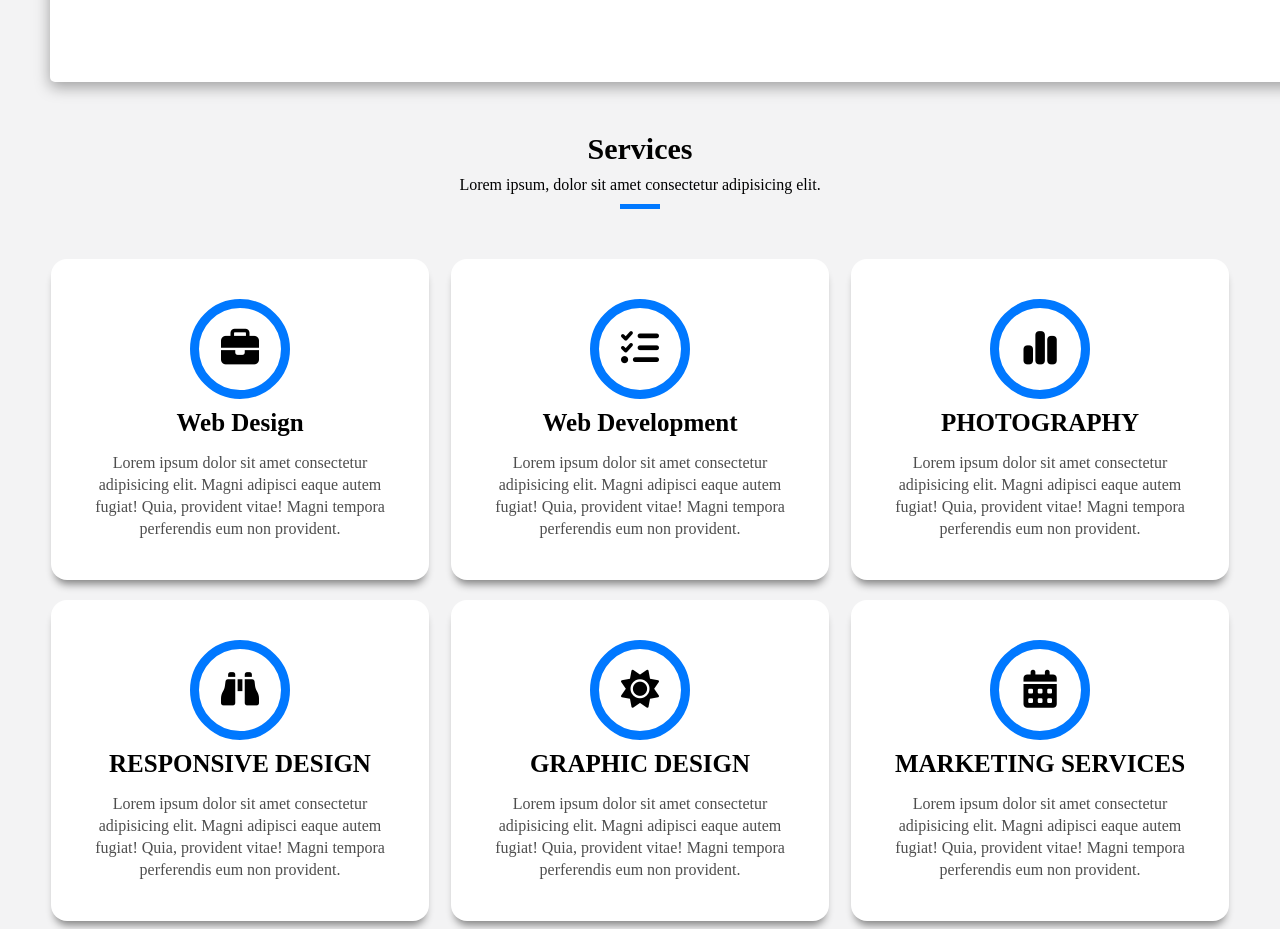
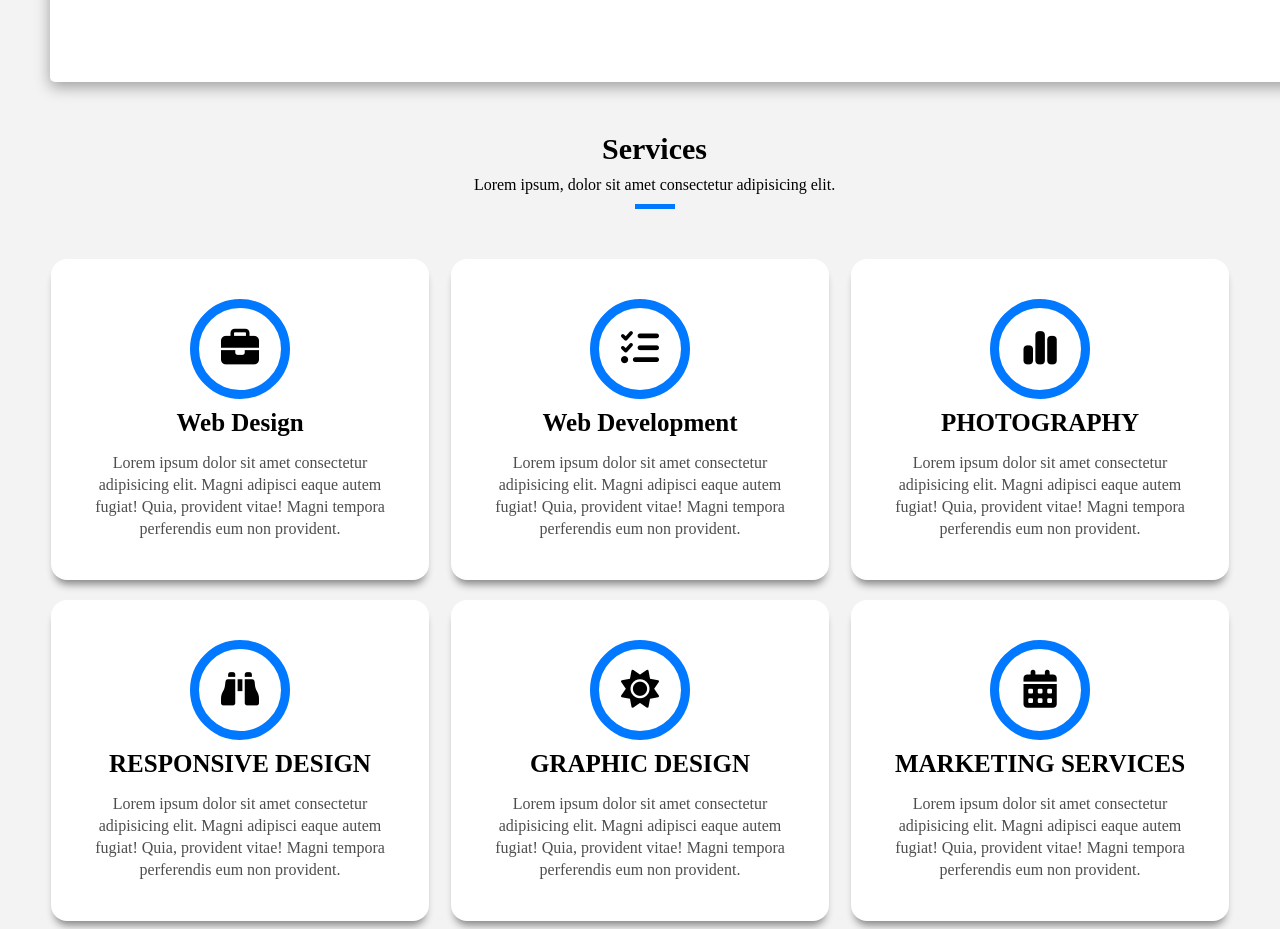
Before and after one commit to ilkin1zahidov/portfolio, a plain HTML site: page index.html in a window 1280 px wide. Shown: the part 1300-2229 px from the top of the page. Drawn offline with nearby package versions, Linux system fonts and the light colour scheme.

Commit message:
fixed portfolio

```diff
--- a/assets/assets/sass/main.scss
+++ b/assets/assets/sass/main.scss
@@ -241,6 +241,7 @@
     .container {
       text-align: center;
       .service-text {
+        margin-left: 29px;
         h1 {
           font-size: 30px;
           font-weight: 700;
```
Also changed, not shown: assets/assets/sass/main.css, 1 other file.
